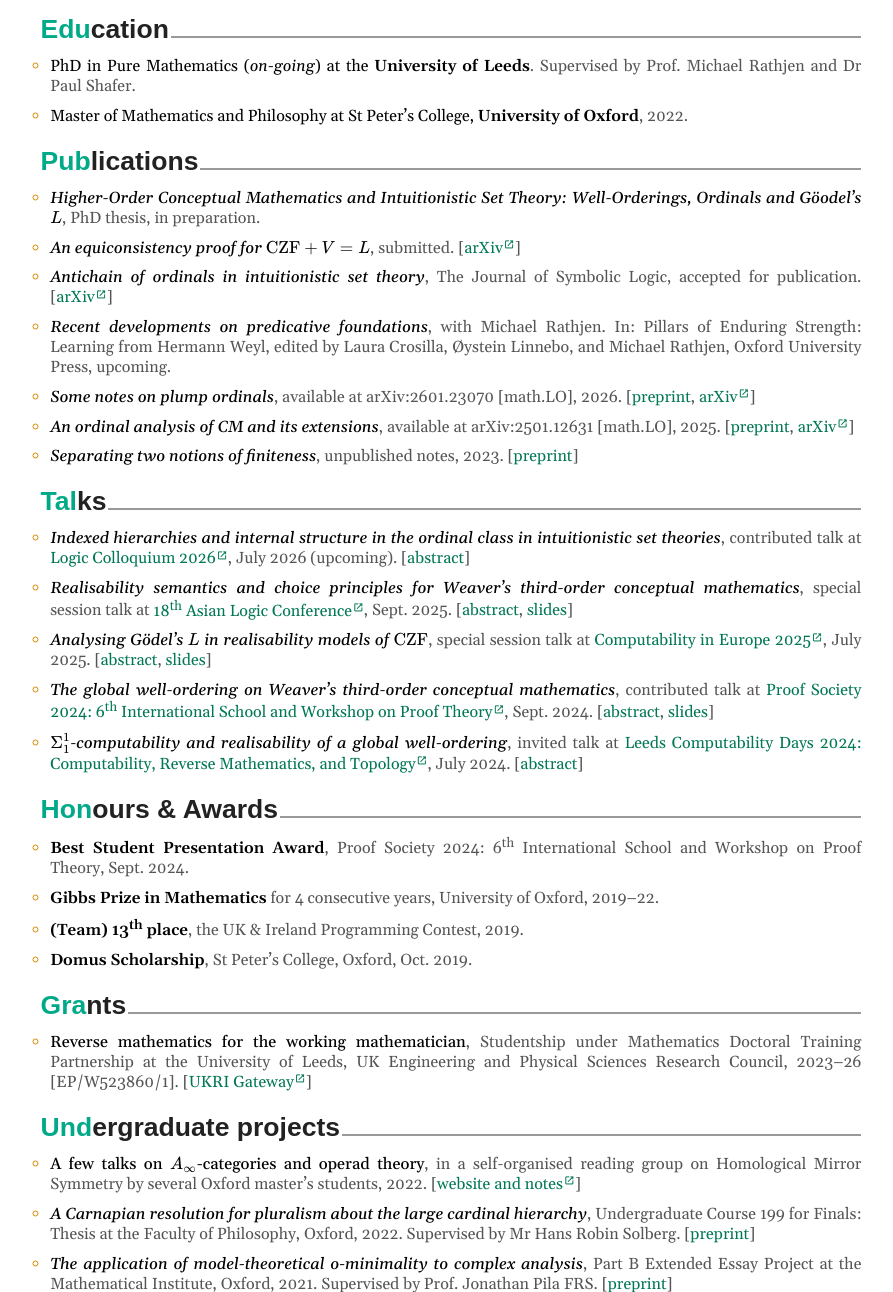
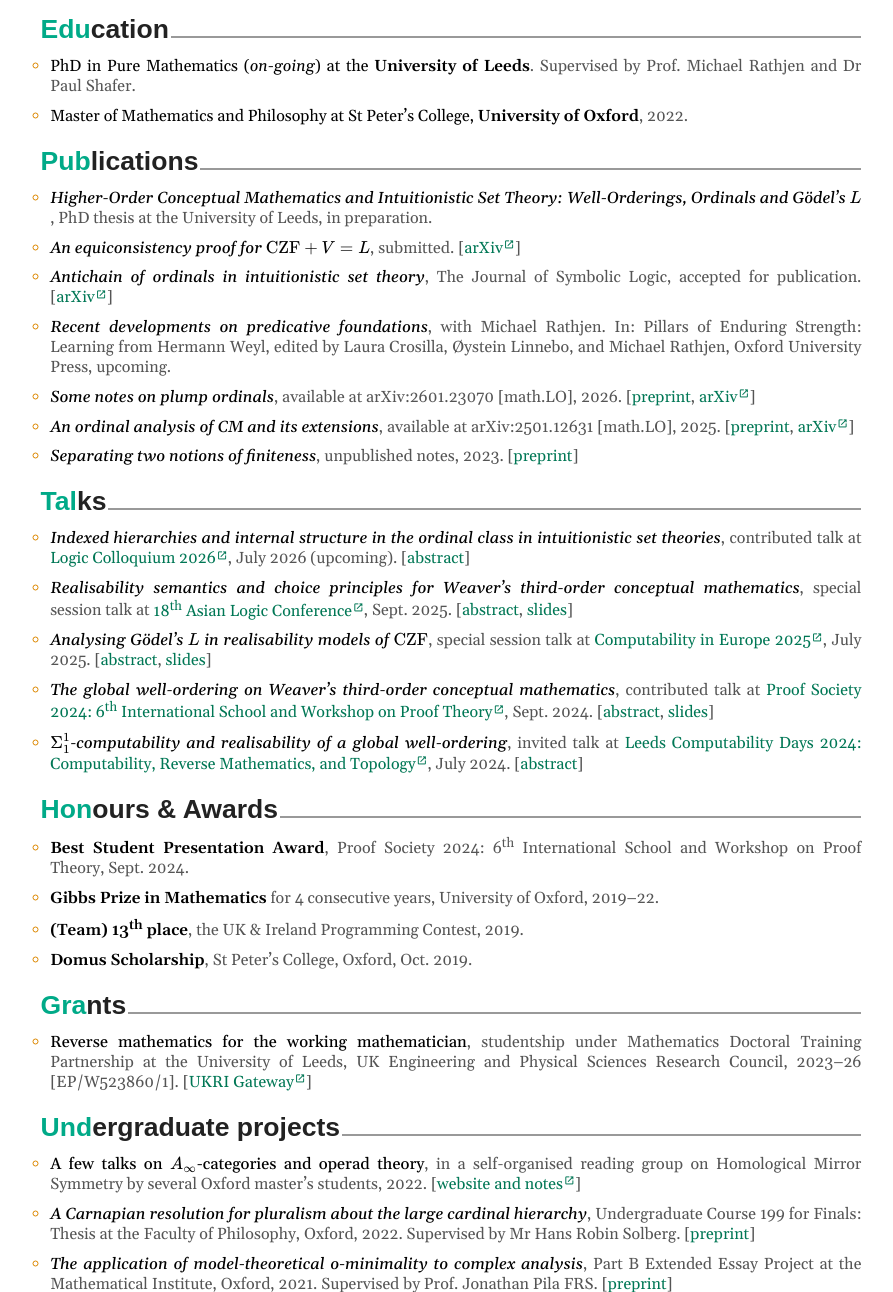
Before and after one commit to s5wang/s5wang.github.io, a plain HTML site: page public/index.html in a window 1280 px wide. Shown: the part 417-1709 px from the top of the page, without its empty margins (189-1082 px from the left). Drawn offline with nearby package versions, Linux system fonts and the light colour scheme; a web font is replaced by a local one.

Commit message:
Minor style adjustments

```diff
--- a/public/index.html
+++ b/public/index.html
@@ -80,7 +80,7 @@
         <span class="cv-sec-main"><span class="cv-sec-start">Pub</span>lications</span>
       </h2>
       <ul class="cv-list">
-        <li><i class="cv-main cv-emph">Higher-Order Conceptual Mathematics and Intuitionistic Set Theory: Well-Orderings, Ordinals and G&ouml;odel&rsquo;s \(L\)</i>, PhD thesis, in preparation.</li>
+        <li><i class="cv-main cv-emph">Higher-Order Conceptual Mathematics and Intuitionistic Set Theory: Well-Orderings, Ordinals and G&ouml;del&rsquo;s \(L\)</i>, PhD thesis at the University of Leeds, in preparation.</li>
         <li><i class="cv-main cv-emph">An equiconsistency proof for \(\mathrm{CZF} + V = L\)</i>, submitted. <span class="links">[<a href="https://arxiv.org/abs/2602.13917" target="_blank" rel="noopener noreferrer">arXiv<span class="material-symbols-outlined external-link"></span></a>]</span></li>
         <li><i class="cv-main cv-emph">Antichain of ordinals in intuitionistic set theory</i>, The Journal of Symbolic Logic, accepted for publication. <span class="links">[<a href="https://arxiv.org/abs/2510.18859" target="_blank" rel="noopener noreferrer">arXiv<span class="material-symbols-outlined external-link"></span></a>]</span></li>
         <li><i class="cv-main cv-emph">Recent developments on predicative foundations</i>, with Michael Rathjen. In: Pillars of Enduring Strength: Learning from Hermann Weyl, edited by Laura Crosilla, &Oslash;ystein Linnebo, and Michael Rathjen, Oxford University Press, upcoming.</li>
@@ -114,7 +114,7 @@
         <span class="cv-sec-main"><span class="cv-sec-start">Gra</span>nts</span>
       </h2>
       <ul class="cv-list">
-        <li><span class="cv-main cv-emph">Reverse mathematics for the working mathematician</span>, Studentship under Mathematics Doctoral Training Partnership at the University of Leeds, UK Engineering and Physical Sciences Research Council, 2023&ndash;26 [EP/W523860/1]. <span class="links">[<a href="https://gtr.ukri.org/projects?ref=studentship-2778151" target="_blank" rel="noopener noreferrer">UKRI Gateway<span class="material-symbols-outlined external-link"></span></a>]</span></li>
+        <li><span class="cv-main cv-emph">Reverse mathematics for the working mathematician</span>, studentship under Mathematics Doctoral Training Partnership at the University of Leeds, UK Engineering and Physical Sciences Research Council, 2023&ndash;26 [EP/W523860/1]. <span class="links">[<a href="https://gtr.ukri.org/projects?ref=studentship-2778151" target="_blank" rel="noopener noreferrer">UKRI Gateway<span class="material-symbols-outlined external-link"></span></a>]</span></li>
       </ul>
 
       <h2 class="cv-sec">
```
